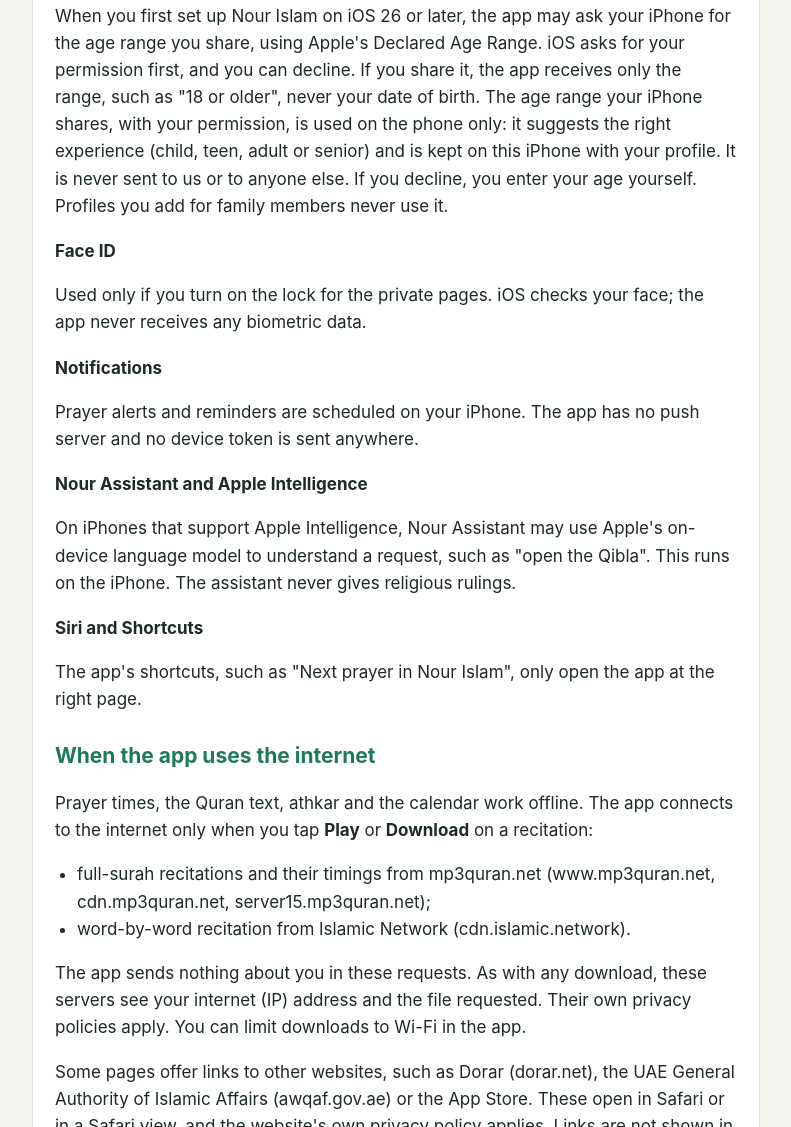
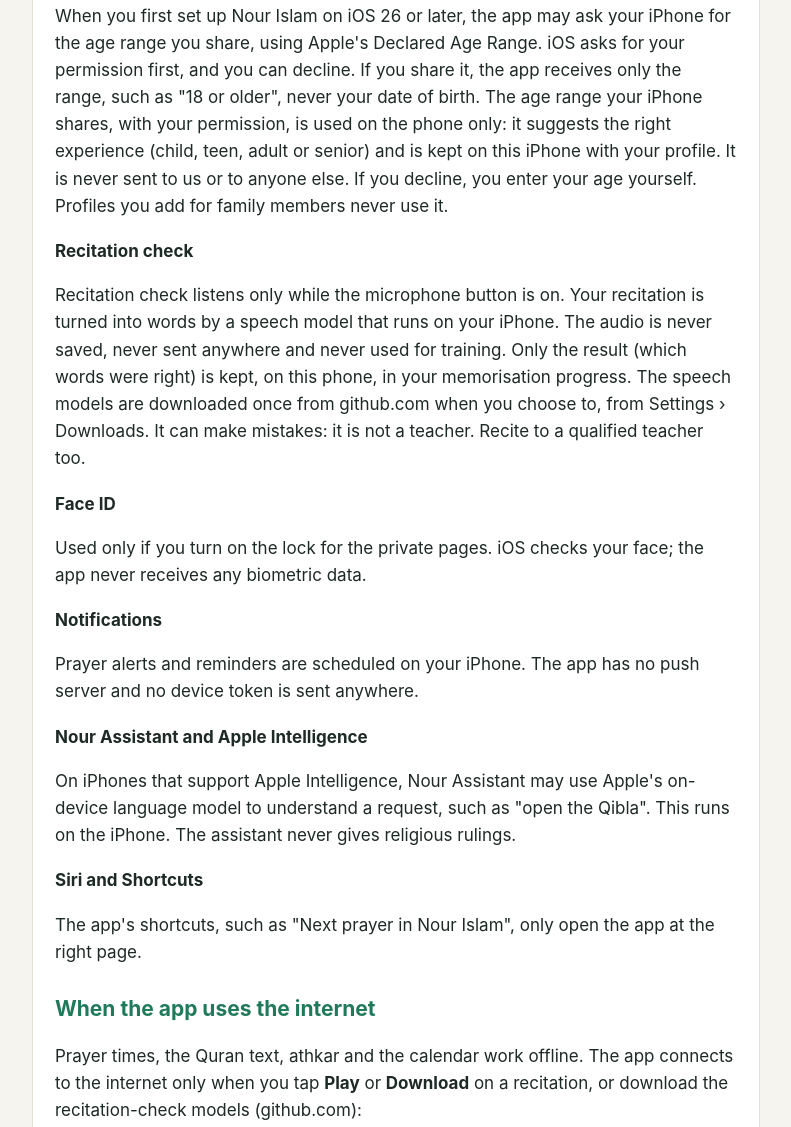
Before and after one commit to moh9324000/nour-islam, a plain HTML site: page privacy-policy.html in a window 1280 px wide. Shown: the part 1603-2730 px from the top of the page, without its empty margins (244-1035 px from the left). Drawn offline with Linux system fonts and the light colour scheme.

Commit message:
Privacy policy: recitation check section
Co-Authored-By: Claude Fable 5.2 <noreply@anthropic.com>
Claude-Session: https://claude.ai/code/session_01DCzyBBoptHhPSwCpFpHqw2

```diff
--- a/privacy-policy.html
+++ b/privacy-policy.html
@@ -71,6 +71,8 @@
   <p>Used only while you tap the microphone, for voice search and Nour Assistant. When iOS supports your language on the device, the speech is turned into text on your iPhone. If it does not, iOS sends the audio to Apple's speech recognition service, and the app shows this before you speak; Apple's privacy policy applies to that service. The app never saves the audio. Children's profiles never use Apple's server, only on-device recognition.</p>
   <h3>Age range (Declared Age Range)</h3>
   <p>When you first set up Nour Islam on iOS 26 or later, the app may ask your iPhone for the age range you share, using Apple's Declared Age Range. iOS asks for your permission first, and you can decline. If you share it, the app receives only the range, such as "18 or older", never your date of birth. The age range your iPhone shares, with your permission, is used on the phone only: it suggests the right experience (child, teen, adult or senior) and is kept on this iPhone with your profile. It is never sent to us or to anyone else. If you decline, you enter your age yourself. Profiles you add for family members never use it.</p>
+  <h3>Recitation check</h3>
+  <p>Recitation check listens only while the microphone button is on. Your recitation is turned into words by a speech model that runs on your iPhone. The audio is never saved, never sent anywhere and never used for training. Only the result (which words were right) is kept, on this phone, in your memorisation progress. The speech models are downloaded once from github.com when you choose to, from Settings › Downloads. It can make mistakes: it is not a teacher. Recite to a qualified teacher too.</p>
   <h3>Face ID</h3>
   <p>Used only if you turn on the lock for the private pages. iOS checks your face; the app never receives any biometric data.</p>
   <h3>Notifications</h3>
@@ -81,7 +83,7 @@
   <p>The app's shortcuts, such as "Next prayer in Nour Islam", only open the app at the right page.</p>
 
   <h2>When the app uses the internet</h2>
-  <p>Prayer times, the Quran text, athkar and the calendar work offline. The app connects to the internet only when you tap <strong>Play</strong> or <strong>Download</strong> on a recitation:</p>
+  <p>Prayer times, the Quran text, athkar and the calendar work offline. The app connects to the internet only when you tap <strong>Play</strong> or <strong>Download</strong> on a recitation, or download the recitation-check models (github.com):</p>
   <ul>
     <li>full-surah recitations and their timings from mp3quran.net (www.mp3quran.net, cdn.mp3quran.net, server15.mp3quran.net);</li>
     <li>word-by-word recitation from Islamic Network (cdn.islamic.network).</li>
@@ -133,6 +135,8 @@
   <p>يُستخدمان فقط عند الضغط على الميكروفون للبحث بالصوت أو لمساعد نور. إذا كان iOS يدعم لغتك على الجهاز يُحوَّل الكلام إلى نص على جهازك، وإلا أرسل iOS الصوت إلى خدمة Apple للتعرّف على الكلام، ويُظهر التطبيق ذلك قبل أن تتكلم، وتسري على تلك الخدمة سياسة خصوصية Apple. لا يحفظ التطبيق الصوت أبدًا. ولا تستخدم ملفات الأطفال خادم Apple مطلقًا، بل التعرّف على الجهاز فقط.</p>
   <h3>الفئة العمرية (Declared Age Range)</h3>
   <p>عند إعداد نور الإسلام أول مرة على iOS 26 أو أحدث، قد يطلب التطبيق من جهازك الفئة العمرية التي تشاركها، عبر خدمة Apple «Declared Age Range». يطلب iOS إذنك أولًا، ويمكنك الرفض. وإذا شاركتها لا يتلقى التطبيق إلا الفئة، مثل «١٨ عامًا أو أكثر»، ولا يتلقى تاريخ ميلادك أبدًا. تُستخدم الفئة العمرية التي يشاركها جهازك، بإذنك، على الجهاز فقط: فهي تقترح التجربة المناسبة (طفل أو يافع أو بالغ أو كبير السن)، وتُحفظ على هذا الجهاز مع ملفك، ولا تُرسل إلينا ولا إلى غيرنا. وإذا رفضت تُدخل عمرك بنفسك. ولا تُستخدم أبدًا في الملفات التي تضيفها لأفراد عائلتك.</p>
+  <h3>فحص التلاوة</h3>
+  <p>يستمع فحص التلاوة فقط أثناء تشغيل زر الميكروفون. تُحوَّل تلاوتك إلى كلمات بنموذج يعمل على جهازك. لا يُحفظ الصوت ولا يُرسل إلى أي مكان ولا يُستخدم للتدريب. تُحفظ النتيجة فقط (الكلمات الصحيحة) على هذا الجهاز ضمن تقدّم حفظك. تُنزَّل نماذج التعرّف مرة واحدة من github.com عند اختيارك ذلك من الإعدادات › التنزيلات. قد يخطئ الفحص؛ فهو ليس معلّمًا، فاقرأ على معلّم متقن أيضًا.</p>
   <h3>بصمة الوجه</h3>
   <p>تُستخدم فقط إذا فعّلتِ قفل الصفحات الخاصة. يتحقق iOS من الوجه، ولا يتلقى التطبيق أي بيانات حيوية.</p>
   <h3>التنبيهات</h3>
```
Also changed, not shown: privacy/index.html (+5 -1 lines).
